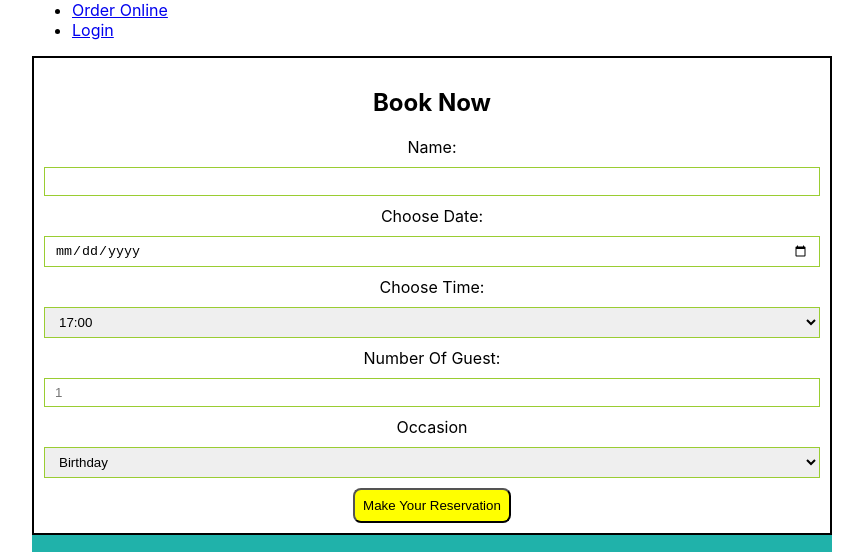
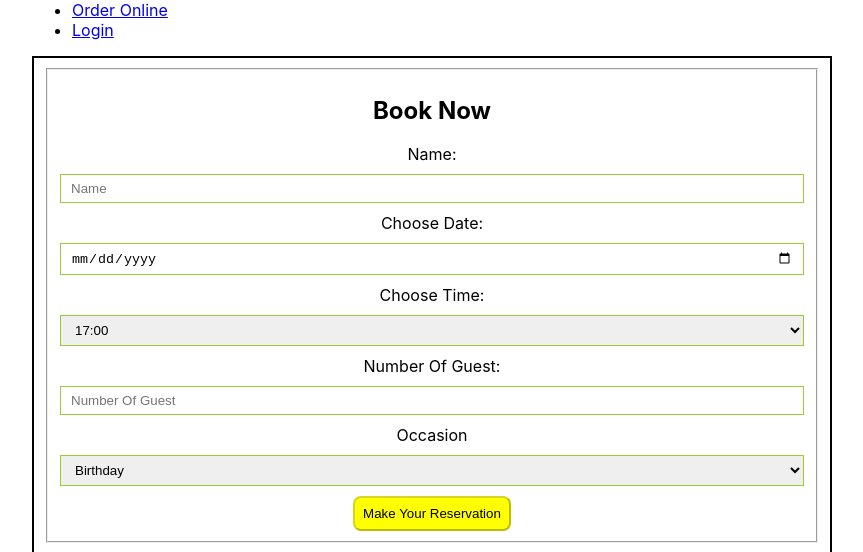
Before and after one commit to gayubhole2012/capstone-project, a React (Create React App) app in the folder little-lemon/: page /reservation in a window 1280 px wide. Shown: the part 400-952 px from the top of the page, without its empty margins (208-1071 px from the left). Built offline with nearby package versions, Linux system fonts and the light colour scheme.

Commit message:
validation and unit test

```diff
--- a/little-lemon/src/containers/BookingForm.js
+++ b/little-lemon/src/containers/BookingForm.js
@@ -1,34 +1,44 @@
 import React from 'react';
 
 function BookingForm(props) {
-    const { name, avaiableTimes, handleSubmit, date, setDate,
-         setName, guest, setGuest, occasion, setOccasion, dispatch } = props;
+    const { name, avaiableTimes, handleSubmit, setDate,
+        setName, guest, setGuest, occasion, setOccasion, dispatch, PastDate, dateStr, isValid} = props;
     return (
         <>
             <form onSubmit={handleSubmit}>
+                <fieldset>
                     <h2>Book Now</h2>
+                    <div className='reservation-name'>
                     <label htmlFor='name'>Name:</label>
                     <input
                         required
+                        minLength='3'
+                        maxLength='12'
                         id='name'
-                    type='text'
                         value={name}
-                    name='name'
-                    onChange={e => setName(e.target.value)}
+                        placeholder='Name'
+                        onChange={(e) => setName(e.target.value)}
                     />
+                    </div>
+                    <div className='reservation-date'>
                     <label htmlFor='date'> Choose Date:
                         <input
                             type='date'
                             required
-                        value={date}
+                            value={dateStr}
                             name='date'
-                        onChange={e => setDate(e.target.value)}
+                            min={PastDate()}
+                            placeholder='Choose Date'
+                            onChange={(e) => setDate(e.target.value)}
                         />
                     </label>
+                    </div>
+                    <div className='reservation-time'>
                     <label htmlFor='time'> Choose Time:</label>
                     <select
                         required
                         data-testid='res-time'
+                        placeholder='Select Time'
                         onChange={e => {
                             dispatch({ type: "TIME_CHANGE", time: e.target.value });
                         }}>
@@ -36,31 +46,43 @@ function BookingForm(props) {
                             return <option key={time}>{time}</option>
                         })}
                     </select>
+                    </div>
+                    <div className= 'reservation-guest'>
                     <label htmlFor='guests'>Number Of Guest:</label>
                     <input
                         required
                         type='number'
                         id='guests'
-                    placeholder='1'
+                        placeholder='Number Of Guest'
                         min='1'
                         max='10'
                         value={guest}
-                    onChange={e => setGuest(e.target.value)}
+                        data-testid = 'guest'
+                        onChange={(e) => setGuest(e.target.value)}
                     ></input>
+                    </div>
+                    <div className= 'reservation-occasion'>
                     <label htmlFor='occasion'>Occasion</label>
                     <select
                         required
                         id='occasion'
                         value={occasion}
-                    onChange={e => setOccasion(e.target.value)}
+                        onChange={(e) => setOccasion(e.target.value)}
                     >
                         <option>Birthday</option>
                         <option>Anniversary</option>
                     </select>
-                <button onClick={handleSubmit}>Make Your Reservation</button>
+                    </div>
+                    <button disabled = {!isValid()}
+                    data-testid='model-btn'
+                        aria-label='On Click'
+                        onClick={handleSubmit}>
+                        Make Your Reservation
+                    </button>
+                </fieldset>
             </form>
     </>
-    )
+    );
 }
 
 export default BookingForm;
--- a/little-lemon/src/containers/reservations/index.js
+++ b/little-lemon/src/containers/reservations/index.js
@@ -4,7 +4,7 @@ import { useState } from 'react';
 import BookingForm from '../BookingForm';
 
 const seededRandom = function (seed) {
-    var m = 2**35 - 31;
+    var m = 2 ** 35 - 31;
     var a = 185852;
     var s = seed % m;
     return function () {
@@ -12,21 +12,21 @@ const seededRandom = function (seed) {
     };
 }
 
-const fetchAPI = function(date) {
+const fetchAPI = function (date) {
     let result = [];
     let random = seededRandom(date.getDate());
 
-    for(let i = 17; i <= 23; i++) {
-        if(random() < 0.5) {
+    for (let i = 17; i <= 23; i++) {
+        if (random() < 0.5) {
             result.push(i + ':00');
         }
-        if(random() < 0.5) {
+        if (random() < 0.5) {
             result.push(i + ':30');
         }
     }
     return result;
 };
-const submitAPI = function(formData) {
+const submitAPI = function (formData) {
     return true;
 };
 
@@ -46,30 +46,60 @@ const Reservation = () => {
     const [name, setName] = useState('');
     const [guest, setGuest] = useState('');
     const [occasion, setOccasion] = useState('');
-    const [dateStr, setDate] = useState((new Date()).toDateString());
+    const [dateStr, setDate] = useState((new Date()));
     const [avaiableTimes, dispatch] = useReducer(updateTimes, []);
+
+    const clearForm = () => {
+        setName('');
+        setGuest('');
+        setOccasion('');
+    };
+
+
     const handleSubmit = (e) => {
         e.preventDefault();
-        const formData = {
+         const formData = {
             name,
+            dateStr,
+            avaiableTimes,
             guest,
             occasion,
-            dateStr
-        }
+       }
         submitAPI(formData)
-        alert('booking confirmed');
+        alert(JSON.stringify(formData));
+        clearForm();
     }
+    const isValid = () =>{
+        return(
+            name &&
+            guest &&
+            occasion  &&
+            dateStr &&
+            avaiableTimes
+        )
+    }
+    const PastDate = () => {
+        const dtToday = new Date();
+        let month = dtToday.getMonth() + 1;
+        let day = dtToday.getDate();
+        const year = dtToday.getFullYear();
+        if (month < 10) month = "0" + month.toString();
+        if (day < 10) day = "0" + day.toString();
+        const maxDate = year + "-" + month + "-" + day;
+        return maxDate;
+      };
 
-     useEffect(()=>{
-        dispatch({ type: "UPDATE_TIME", allTimes: fetchAPI(new Date(dateStr)) });
-     },[dateStr])
+    useEffect(() => {
+        dispatch({ type: "UPDATE_TIME", allTimes: (fetchAPI(new Date(dateStr)))});
+    }, [dateStr]);
+
     return (
         <>
             <div className='jumbotron-image'>
                 <BookingForm name={name}
                     setName={setName} date={dateStr} setDate={setDate} dispatch={dispatch}
                     guest={guest} setGuest={setGuest} occasion={occasion}
-                    setOccasion={setOccasion} avaiableTimes={avaiableTimes} handleSubmit={handleSubmit}  />
+                    setOccasion={setOccasion} avaiableTimes={avaiableTimes} handleSubmit={handleSubmit} PastDate={PastDate} isValid= {isValid} />
 
             </div>
         </>
--- a/little-lemon/src/containers/reservations/style.css
+++ b/little-lemon/src/containers/reservations/style.css
@@ -1,6 +1,5 @@
 
 .jumbotron-image{
-    /*background-image: url(https://images.unsplash.com/photo-1552152974-19b9caf99137?fit=crop&w=1350&q=80);*/
     max-width: 800px;
     margin: 0 auto;
     text-align: center;
@@ -26,3 +25,6 @@ form{
     padding:8px;
     border-radius: 8px;
 }
+input:focus:invalid{
+      border: 1px solid red;
+}
```
Also changed, not shown: 1 other file (tests, documents, lock files or other folders). Lines whose indentation alone changed are shown as unchanged.
